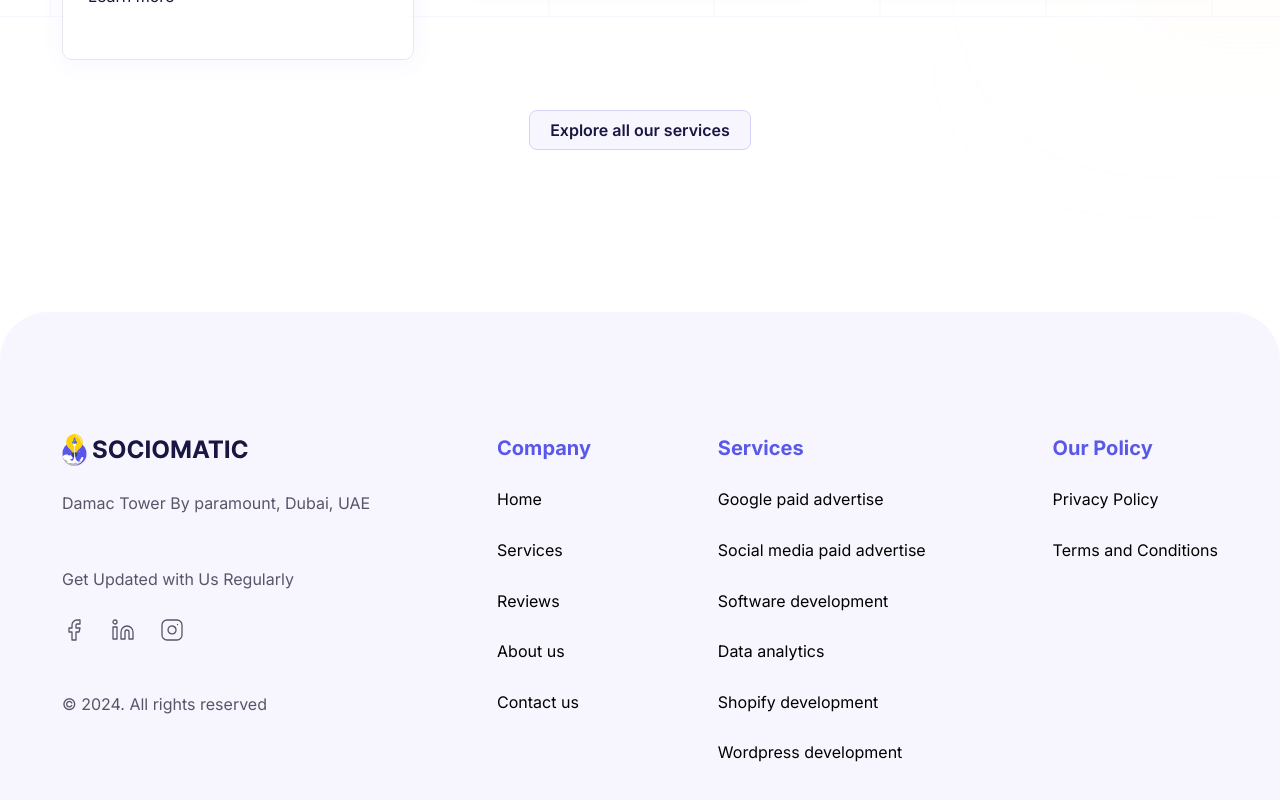
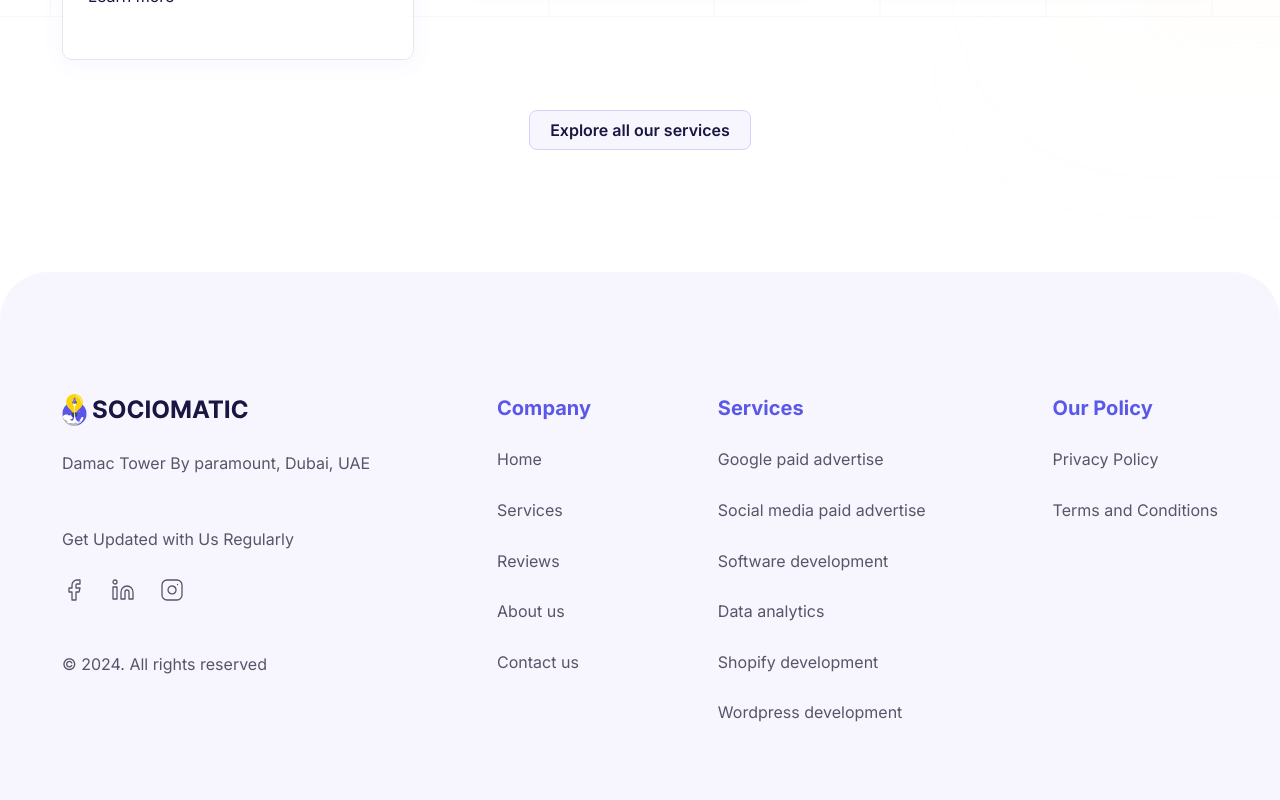
Before and after one commit to musiur/sociomatic, a Next.js app: page / in a window 1280 px wide. Shown: the part 2283-3083 px from the top of the page. Built offline with nearby package versions, Linux system fonts and the light colour scheme.

Commit message:
[Feature] Footer #7

```diff
--- a/src/components/layout/footer.tsx
+++ b/src/components/layout/footer.tsx
@@ -5,7 +5,7 @@ import BrandLogo from "../assets/brandlogo";
 
 const Footer = () => {
     return (
-        <footer className="bg-muted mt-10 rounded-t-[3rem] ">
+        <footer className="bg-muted rounded-t-[3rem] ">
 
             <div className="section container">
                 <section className="flex flex-col sm:flex-row flex-wrap items-start justify-between large-gap md:small-gap">
@@ -40,7 +40,7 @@ const Footer = () => {
                         return (
                             <div
                                 key={item.id}
-                                className="text-black flex flex-col items-start flex-start small-gap md:flex-start"
+                                className=" flex flex-col items-start flex-start small-gap md:flex-start"
                             >
                                 <h4 className="font-bold text-secondary text-lg md:text-xl">
                                     {item.title}
```
